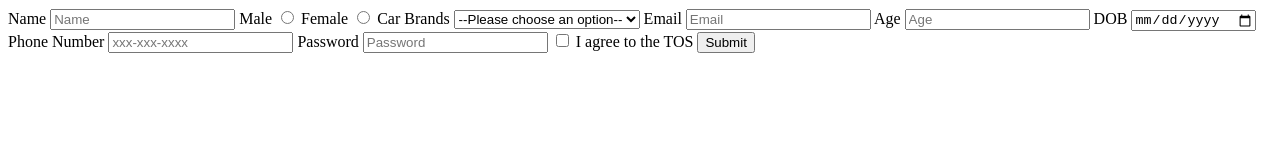
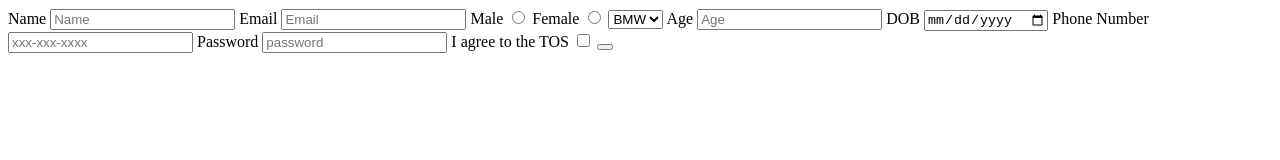
Before and after one commit to acciojob/signup-form-car-AYUSHBANSAL-hub, a website: page main.html in a window 1280 px wide. Drawn offline with Linux system fonts and the light colour scheme.

Commit message:
created a submission

```diff
--- a/main.html
+++ b/main.html
@@ -10,31 +10,31 @@
 	<!-- the entire body must be written by student -->
 	<form method="post">
 		<label for="name">Name</label>
-		<input type="text" id="name" placeholder="Name" required>
+		<input placeholder="Name" type="text" id="name" required>
+		<label for="email">Email</label>
+		<input placeholder="Email" type="email" id="email" required>
+
+
 		<label for="gender_m">Male</label>
-		<input type="radio" name="gender" id="gender_m" required>
+		<input type="radio" id="gender_m" name="gender" required>
 		<label for="gender_f">Female</label>
-		<input type="radio" name="gender" id="gender_f" required>
-		<label for="cars">Car Brands</label>
-		<select id="cars" >
-			<option value="">--Please choose an option--</option>
-			<option value="BMW">BMW</option>
-			<option value="Maruti">Maruti</option>
-			<option value="Porche">Porche</option>
+		<input type="radio" id="gender_f" name="gender" required>
+		<select placeholder="--Please choose an option--" id="cars" required>
+			<option>BMW</option>
+			<option>Audi</option>
+			<option>Tata</option>
 		</select>
-		<label for="email">Email</label>
-		<input type="email" id="email" placeholder="Email" required>
 		<label for="age">Age</label>
-		<input type="number" id="age" placeholder="Age" required>
+		<input placeholder="Age" type="number" id="age" required>
 		<label for="dob">DOB</label>
 		<input type="date" id="dob" required>
 		<label for="tel">Phone Number</label>
-		<input type="tel" id="tel" placeholder="xxx-xxx-xxxx">
+		<input placeholder="xxx-xxx-xxxx" type="tel" id="tel" >
 		<label for="password">Password</label>
-		<input type="password" id="password" placeholder="Password" required>
-		<input type="checkbox" id="tos" required>
-		<label for="tos">I agree to the TOS</label>
-		<button type="submit">Submit</button>
+		<input placeholder="password" type="password" id="password" >
+<label for="tos">I agree to the TOS</label>
+		<input type="checkbox" required id="tos">
+		<button type="submit">
 	</form>
     <script type="text/javascript" src="./script.js">
 </script>
```
